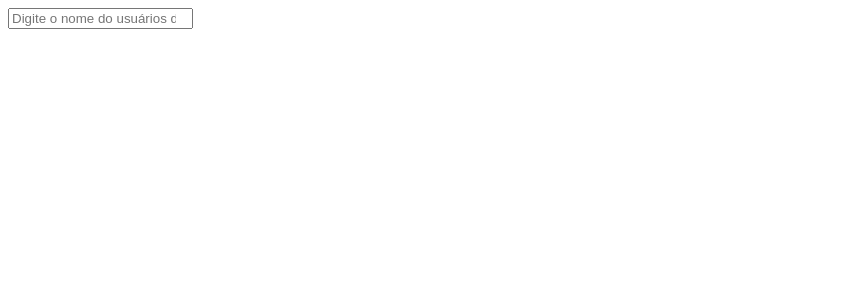
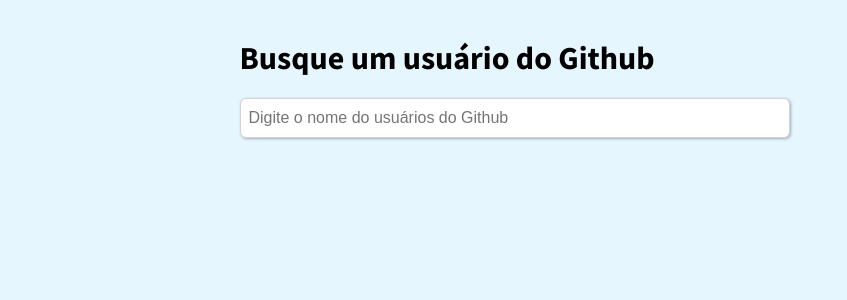
Before and after one commit to ThiagoKachi/github-api-app, a React (Create React App) app: page / in a window 1280 px wide. Shown: the top 300 px of the page, without its empty margins (0-847 px from the left). Built offline with nearby package versions, Linux system fonts and the light colour scheme.

Commit message:
Implementando o CSS da aplicação e um README

```diff
--- a/src/App.jsx
+++ b/src/App.jsx
@@ -1,6 +1,7 @@
 import React from 'react';
 import AppContent from './components/AppContent';
 import axios from 'axios';
+import './app.css';
 
 class App extends React.Component {
   constructor() {
--- /dev/null
+++ b/src/app.css
@@ -0,0 +1,136 @@
+@import url('https://fonts.googleapis.com/css2?family=Source+Sans+Pro:wght@400;700&display=swap');
+
+* {
+  padding: 0;
+  margin: 0;
+  box-sizing: border-box;
+}
+
+body {
+  font-family: 'Source Sans Pro', sans-serif;
+  padding: 3% 5%;
+  background: rgb(230, 246, 255);
+}
+
+.app h1 {
+  margin-left: 50px;
+  margin-bottom: 20px;
+}
+
+.search input {
+  width: 550px;
+  height: 40px;
+  margin-left: 50px;
+  border: 1px solid lightgray;
+  border-radius: 6px;
+  padding: 8px;
+  font-size: 16px;
+  margin-bottom: 30px;
+  box-shadow: 1px 1px 3px rgba(0, 0, 0, 0.3);
+}
+
+.userInfo {
+  margin-left: 50px;
+}
+
+.userInfo img {
+  width: 200px;
+  border-radius: 50%;
+  box-shadow: 2px 2px 5px rgba(0, 0, 0, 0.3);
+}
+
+.userInfo h1 {
+  margin-top: 20px;
+}
+
+.userInfo h1 a {
+  font-size: 36px;
+  text-decoration: none;
+  color: rgb(65, 65, 65);
+}
+
+.repos-info {
+  margin-top: 10px;
+  margin-bottom: 20px;
+}
+
+.repos-info li {
+  list-style: none;
+  margin-bottom: 15px;
+  font-size: 18px;
+
+  border-bottom: 1px solid lightgray;
+  width: 550px;
+}
+
+.actions button {
+  margin-left: 50px;
+  margin-top: 20px;
+  width: 244px;
+  padding: 10px;
+
+  font-size: 18px;
+  border-radius: 6px;
+  border: 1px solid lightgray;
+  color: rgb(75, 75, 75);
+  cursor: pointer;
+}
+
+.actions button:hover {
+  box-shadow: 1px 1px 5px rgba(0, 0, 0, 0.2);
+  transition: box-shadow 300ms;
+}
+
+.user-infos-repos {
+  display: flex;
+  justify-content: space-around;
+}
+
+.repos-starred {
+  display: flex;
+  margin-left: 50px;
+}
+
+.repos-starred .repos h2,
+.repos-starred .starred h2 {
+  font-size: 30px;
+  margin-bottom: 20px;
+}
+
+.repos-starred .repos li,
+.repos-starred .starred li {
+  list-style: none;
+  margin-bottom: 5px;
+}
+
+.repos-starred .repos a,
+.repos-starred .starred a {
+  font-size: 17px;
+  text-decoration: none;
+}
+
+.repos-starred .repos a:visited,
+.repos-starred .starred a:visited  {
+  color: blue;
+}
+
+.repos-starred .starred {
+  margin-left: 200px;
+}
+
+.loading {
+  margin-left: 250px;
+  margin-top: 20px;
+  margin-bottom: 20px;
+
+  border: 8px solid rgba(0, 0, 0, 0.1);
+  border-left-color: #22a6b3;
+  height: 60px;
+  width: 60px;
+  border-radius: 50%;
+  animation: spin 1s linear infinite;
+}
+
+@keyframes spin {
+  to { transform: rotate(360deg); }
+}
--- a/src/components/AppContent.jsx
+++ b/src/components/AppContent.jsx
@@ -18,14 +18,18 @@
     } = this.props;
 
     return(
+      <div className="user-infos-repos">
         <div className="app">
+          <h1>Busque um usuário do Github</h1>
           <Search isDisabled={ isFetching } handleSearch={ handleSearch } />
-        {isFetching && <div>Carregando...</div>}
+          {isFetching && <div className="loading"></div>}
           {!!userInfo && <UserInfo userInfo={ userInfo } />}
           {!!userInfo && <Actions
             handleClickRepos={ handleClickRepos }
             handleClickStarred={ handleClickStarred }
           />}
+        </div>
+        <div className="repos-starred">
           {!!repos.length &&
             <Repos
               className='repos'
@@ -40,6 +44,7 @@
               repos={ starred }
             />
           }
+        </div>
       </div>
     )
   }
--- a/src/components/UserInfo.jsx
+++ b/src/components/UserInfo.jsx
@@ -7,7 +7,7 @@
     return(
       <div className="userInfo">
         <img src={ photo } alt="Thiago" />
-        <h1 className="userName">
+        <h1>
           <a href={`https://github.com/${ login }`}>{ username }</a>
         </h1>
 
```
Also changed, not shown: 1 other file (tests, documents, lock files or other folders). Lines whose indentation alone changed are shown as unchanged.
